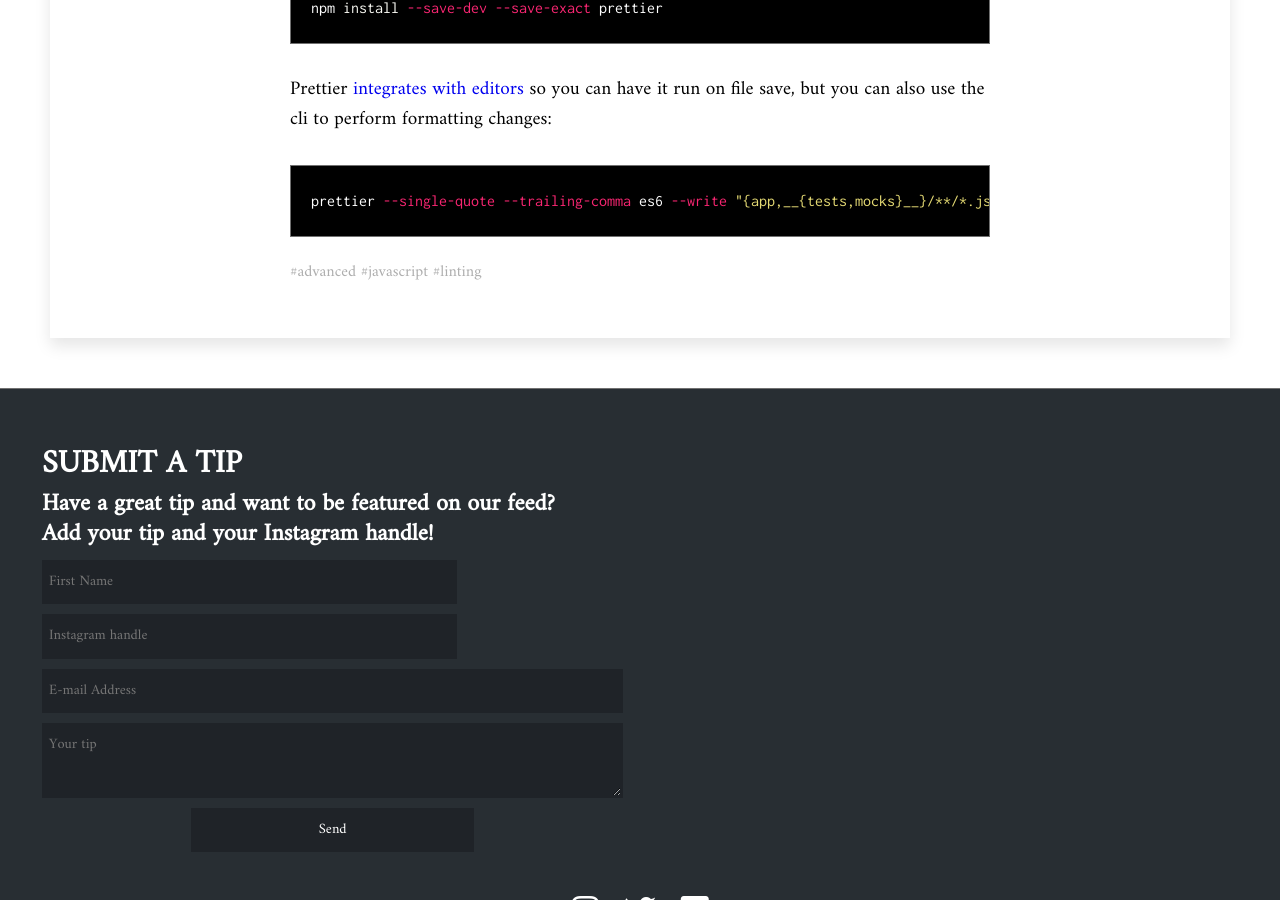
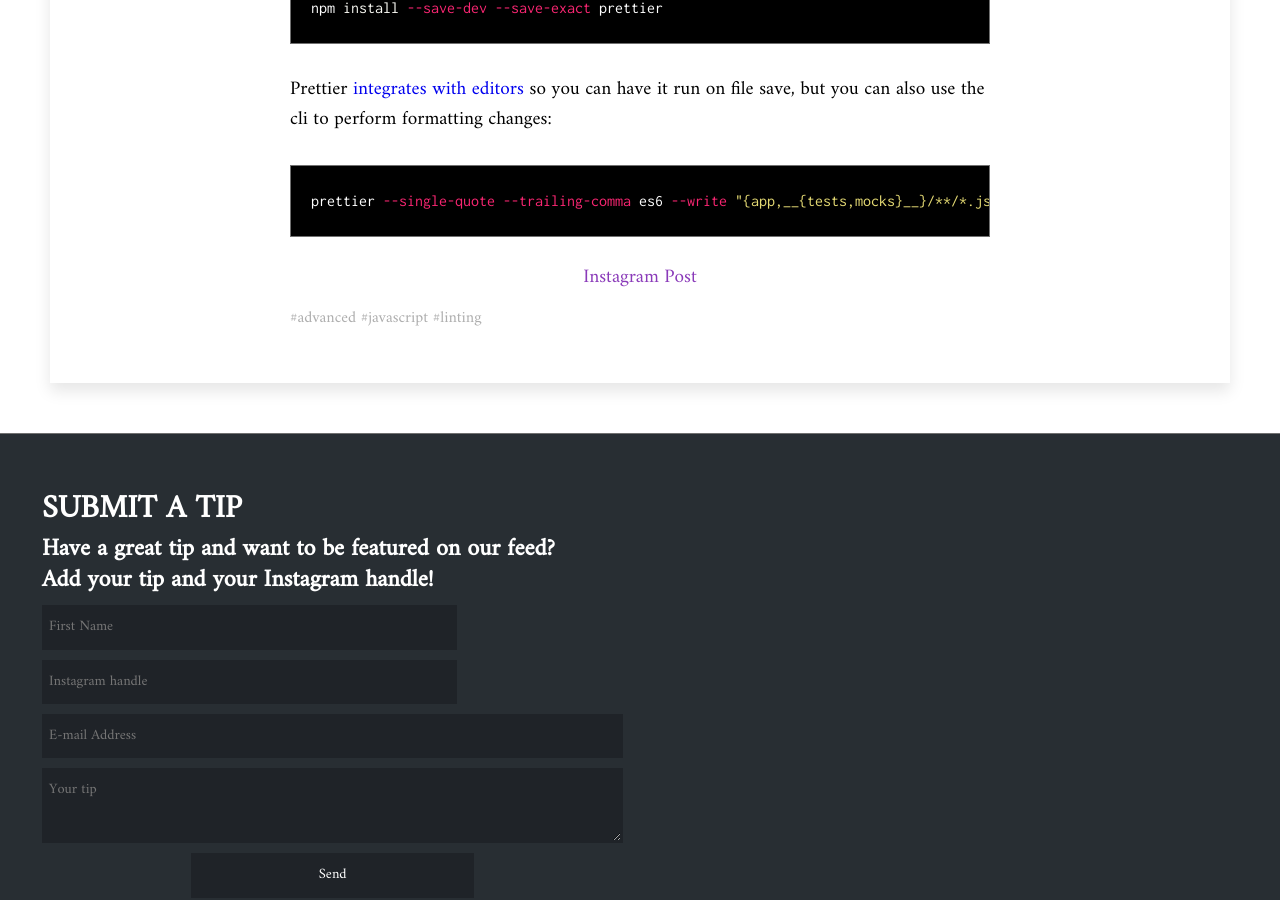
Before and after one commit to dev-diaries/web, a Jekyll site: the page built from _social-posts/javascript-linting-and-fixing.md, in a window 1280 px wide and 900 px high, scrolled down 1021 px. Built offline with Jekyll 4.4.1, drawn with Linux system fonts in a browser that asks for light colours.

Commit message:
add insta id in the correct place

```diff
--- a/_social-posts/javascript-linting-and-fixing.md
+++ b/_social-posts/javascript-linting-and-fixing.md
@@ -7,8 +7,8 @@
 excerpt: "As javascript matures there have been a proliferation of linting tools that can help improve the state of your codebase."
 date: 2019-06-24
 categories: [advanced, javascript, linting]
-instagram-id:
-docs: BzFaWh9Cvbu
+instagram-id: BzFaWh9Cvbu
+docs:
 ---
 {:.center}
 # {{ page.title }}
```
